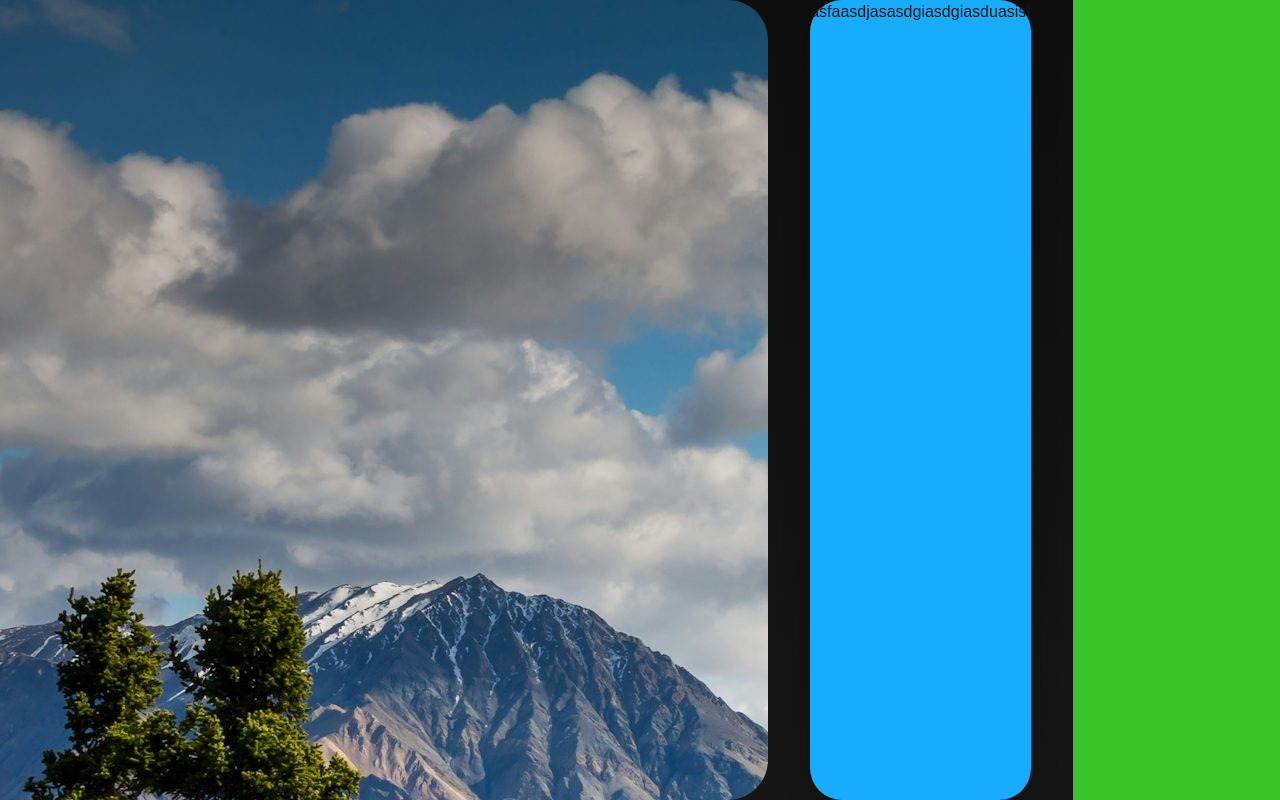
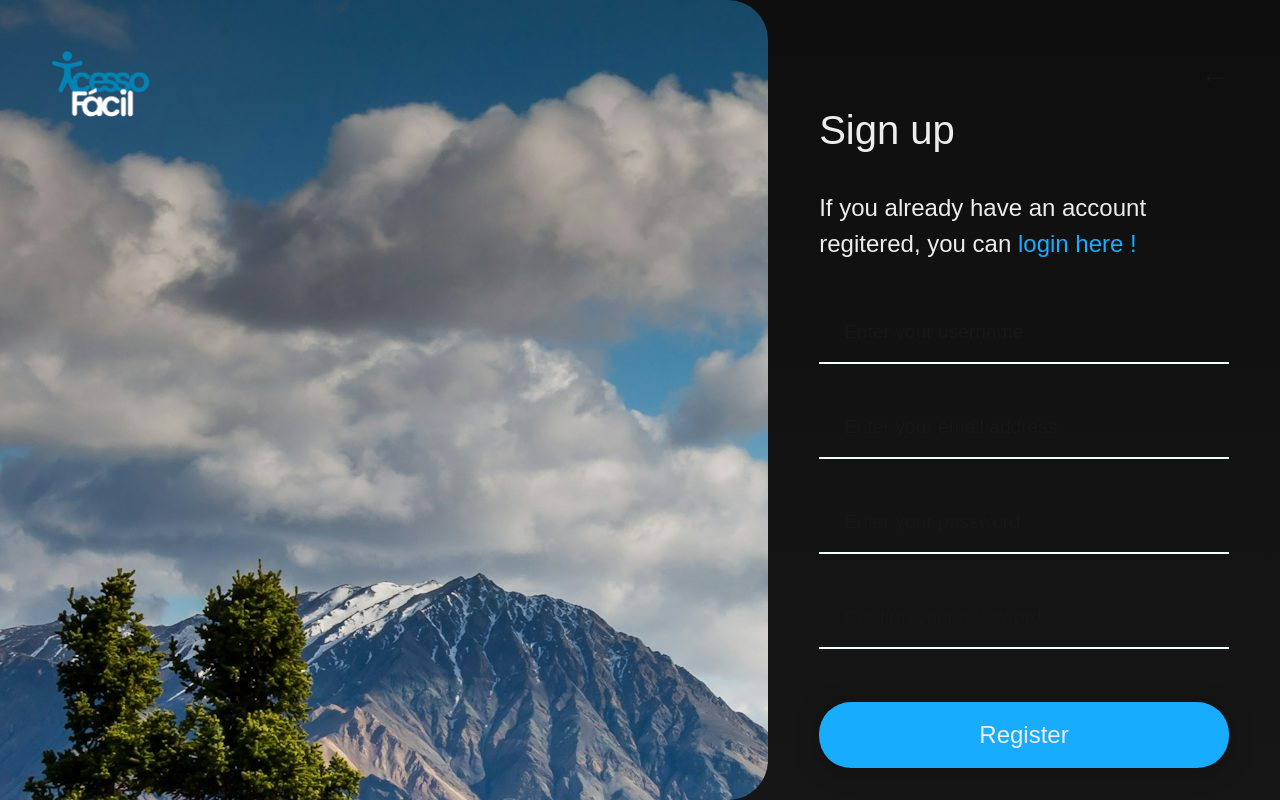
Before and after one commit to luccanunes/mc656, a Next.js app in the folder projeto-mc656/: page / in a window 1280 px wide. Built offline with nearby package versions, Linux system fonts and the light colour scheme.

Commit message:
design do cadastro quase finalizado

```diff
--- a/projeto-mc656/app/globals.css
+++ b/projeto-mc656/app/globals.css
@@ -31,15 +31,19 @@ body {
   display: flex;
   width: 100%;
   height: 100vh;
-  justify-content: space-between;
+  /* justify-content: space-between; */
   background: linear-gradient(180deg, #0F0E0F 0%, #161616 100%);
 }
 
-input{
-  background-color: #3bc529;
-}
-
 .button{
+  height: fit-content;
+  /* width: fit-content; */
+  margin-top: 30px;
+  width: 100%;
+  display: flex;
+  justify-content: center;
+  align-items: center;
+  padding: 15px 0;
   background: #18ACFE;
   box-shadow: 0px 4px 26px rgba(0, 0, 0, 0.25);
   border-radius: 32px;
@@ -51,3 +55,59 @@ input{
   background-image: url('imagem_paisagem.jpg');
   border-radius: 0px 40px 40px 0px;
 }
+
+.signbox{
+  display: flex;
+  flex-direction: column;
+  /* justify-content: center; */
+  align-items: center;
+  background: transparent;
+  /* top: 100%;
+  left: 100%; */
+  --marg_hor: 32%;
+  --marg_ver: 75vh;
+  margin-left: calc((40% - var( --marg_hor)) / 2);
+  margin-top:  calc((100vh - var( --marg_ver)) / 2);
+  width:  var(--marg_hor);
+  height: var(--marg_ver);
+  /* border-radius: 0px 40px 40px 0px; */
+}
+
+.entryarea{
+  position: relative;
+  width: 100%;
+  height: 100px;
+  line-height: 80px;
+  margin-bottom: 15px;
+  background: transparent;
+}
+
+.labelline{
+  font-size: 1.2em;
+  color: var(--foreground);
+  padding: 0 25px;
+  /* margin: 0 20px; */
+  /* background-color: #1c2841; */
+  transition: 0.2s ease;
+}
+
+input{
+  position: absolute;
+  outline: none;
+  font-size: 2.0em;
+  padding: 0 30px;
+  width: 100%;
+  line-height: 70px;
+  border-bottom: 2px solid #f0ffff;
+  background: transparent;
+  transition: 0.1s ease;
+}
+
+input:focus + .labelline,
+input:valid + .labelline{
+  position: absolute;
+  height: 30px;
+  line-height: 30px;
+  padding: 0 12px;
+  transform: translate(-15px, -16px) scale(0.88);
+}
--- a/projeto-mc656/components/cadastro.tsx
+++ b/projeto-mc656/components/cadastro.tsx
@@ -1,14 +1,15 @@
-import Button from "./ui/button";
+import Back from "./ui/back";
+import Acesso from "./ui/acesso";
 import LeftImage from "./ui/leftimage";
+import SignBox from "./ui/signbox";
 
 export default function Cadastro() {
   return (
     <div className="container">
+      <Back/>
+      <Acesso/>
       <LeftImage/>
-
-      <Button text = 'asfaasdjasasdgiasdgiasduasisf'/>
-
-      <input type = 'text'/>
+      <SignBox/>
     </div>
   );
 }
--- /dev/null
+++ b/projeto-mc656/components/ui/acesso.tsx
@@ -0,0 +1,17 @@
+import Image from "next/image"
+import acesso from "./AcessoFacil.png";
+
+export default function Acesso() {
+  return (
+  <div style={{ marginLeft: '50px' , marginTop: '50px' , position : 'absolute'}}>
+        <a href="https://example.com" /*target="_blank"*/ rel="noopener noreferrer">
+            <Image
+            src={acesso}
+            width={100}
+            height={100}
+            alt=""
+            />
+        </a>
+    </div>
+  );
+}
--- /dev/null
+++ b/projeto-mc656/components/ui/back.tsx
@@ -0,0 +1,18 @@
+import Image from "next/image"
+
+export default function Back() {
+    // ←
+  return (
+  <div style={{ fontSize: '30px', marginRight: '50px' , marginTop: '50px' , position : 'absolute', right: 0, textAlign: 'right'}}>
+        <a href="https://example.com" /*target="_blank"*/ rel="noopener noreferrer">
+            ←
+            {/* <Image
+            src={acesso}
+            width={100}
+            height={100}
+            alt=""
+            /> */}
+        </a>
+    </div>
+  );
+}
--- a/projeto-mc656/components/ui/button.tsx
+++ b/projeto-mc656/components/ui/button.tsx
@@ -7,7 +7,14 @@ interface ButtonProps {
 const Button: React.FC<ButtonProps> = ({ text }) => {
     return (
         <div className="button">
-            {text}
+            <div
+                style={{
+                color: '#ededed',
+                fontSize: '24px'
+                }}
+            >
+                {text}
+            </div>
         </div>
     );
 };
--- a/projeto-mc656/components/ui/leftimage.tsx
+++ b/projeto-mc656/components/ui/leftimage.tsx
@@ -1,9 +1,7 @@
+
 export default function LeftImage() {
   return (
     <div className= "leftimage">
-
-
-
     </div>
   );
 }
--- /dev/null
+++ b/projeto-mc656/components/ui/signbox.tsx
@@ -0,0 +1,57 @@
+import Button from "./button";
+
+export default function LeftImage() {
+  return (
+    <div className= "signbox">
+      <div
+        style={{
+          color: '#ededed',
+          fontSize: '40px',
+          alignSelf: 'flex-start',
+          // marginLeft: '20px',
+          marginBottom: '30px'
+        }}
+      >
+        Sign up
+      </div>
+      <div
+        style={{
+          color: '#ededed',
+          fontSize: '24px',
+          alignSelf: 'flex-start',
+          // marginLeft: '20px',
+          marginBottom: '30px'
+        }}
+      >
+        If you already have an account regitered, you can&nbsp;
+          <a href="https://example.com" /*target="_blank"*/ rel="noopener noreferrer" style={{ color: '#18ACFE' }}>
+              login here !
+          </a>
+      </div>
+      <div className= "entryarea">
+        <input type = "text" required/>
+        <div className = "labelline"> Enter your username </div>
+      </div>
+
+      <div className= "entryarea">
+        <input type = "text" required/>
+        <div className = "labelline"> Enter your email address </div>
+      </div>
+
+      <div className= "entryarea">
+        <input type = "text" required/>
+        <div className = "labelline"> Enter your password </div>
+      </div>
+
+      <div className= "entryarea">
+        <input type = "text" required/>
+        <div className = "labelline"> Confirm your password </div>
+      </div>
+
+      <Button text = 'Register'/>
+
+      {/* <input type = 'text'/> */}
+
+    </div>
+  );
+}
```
Also changed, not shown: projeto-mc656/app/page.tsx (+1 -8 lines), projeto-mc656/components/ui/AcessoFacil.png (added).
